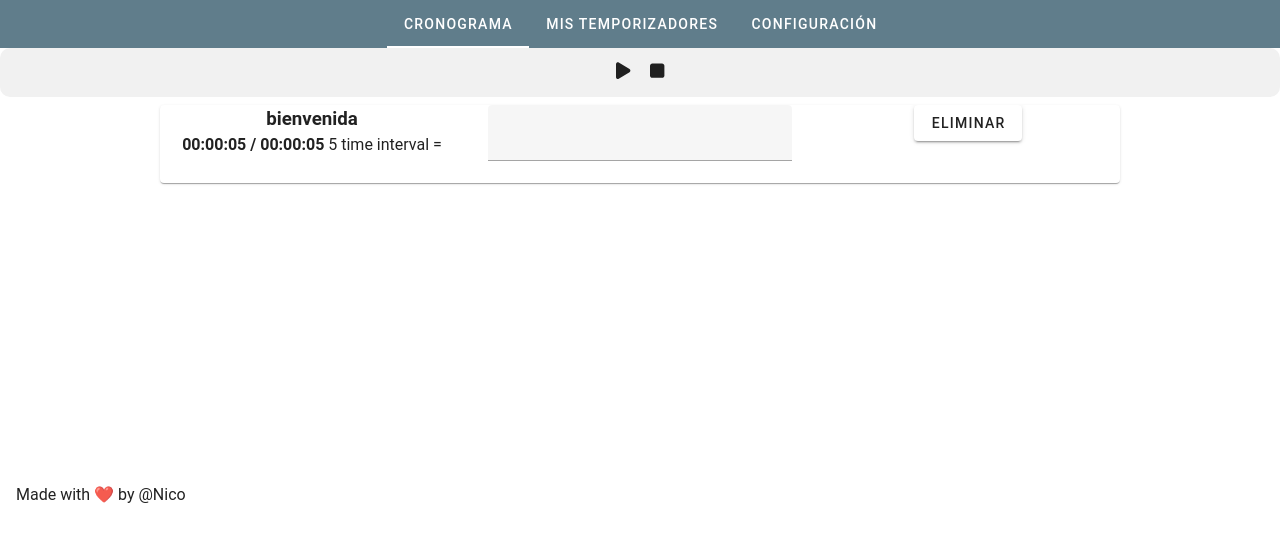
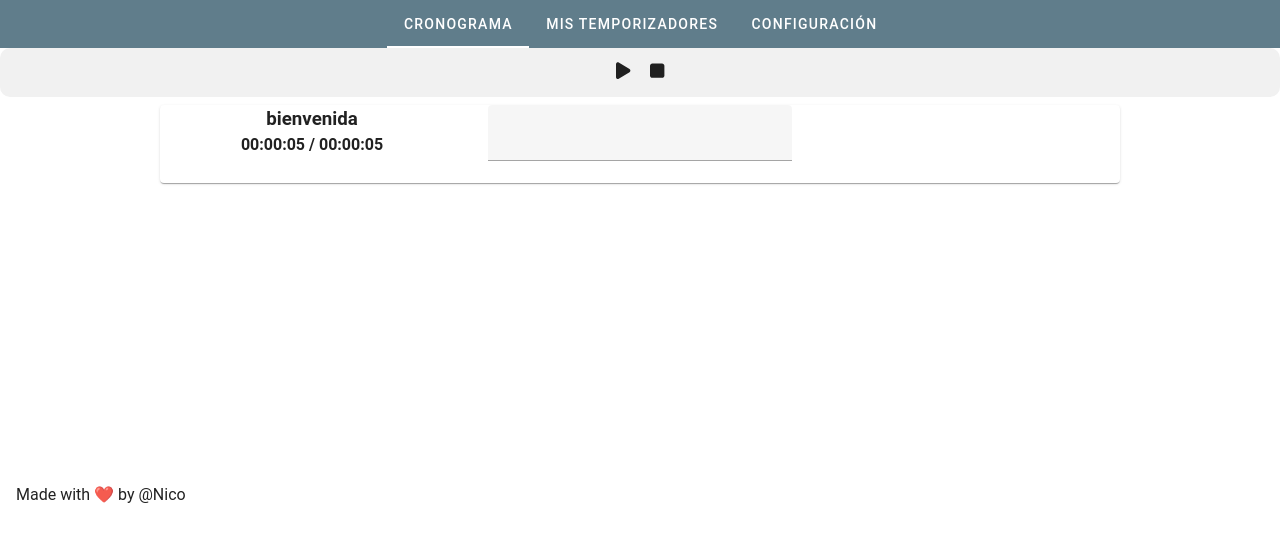
Before and after one commit to NicolasAriasUfro/Crono, a Vue app: page /mis-cronogramas in a window 1280 px wide. Shown: the top 542 px of the page. Built offline with nearby package versions, Linux system fonts and the light colour scheme.

Commit message:
boolean to edit the timer

```diff
--- a/src/components/TimerComponent.vue
+++ b/src/components/TimerComponent.vue
@@ -4,6 +4,10 @@ import { useScheduleStore } from "@/stores/SheduleStore";
 
 export default {
   props: {
+    isEditable: {
+      type: Boolean,
+      default: false,
+    },
     idTimer: {
       type: Number,
       default: null,
@@ -139,12 +143,13 @@ export default {
       <v-col>
         <h3>{{ name }}</h3>
         <strong> {{ formattedActualTime }} / {{ formattedInitialTime }}</strong>
-        {{ actualSeconds }}
-        time interval = {{ timerInterval }}
+        <div v-if="isEditable">time interval = {{ timerInterval }}</div>
       </v-col>
-      <v-col><v-select :items="timerOptions"> </v-select></v-col>
       <v-col>
-        <v-btn @click="deleteTimer">eliminar</v-btn>
+        <v-select :items="timerOptions"></v-select>
+      </v-col>
+      <v-col>
+        <v-btn v-if="isEditable" @click="deleteTimer">eliminar</v-btn>
       </v-col>
     </v-row>
   </v-card>
@@ -154,9 +159,11 @@ export default {
 * {
   //border: orangered 1px solid;
 }
+
 .priorizada {
   background-color: orange;
 }
+
 .eliminada {
   background-color: red;
 }
--- a/src/views/ModifyScheduleView.vue
+++ b/src/views/ModifyScheduleView.vue
@@ -56,7 +56,8 @@ export default {
     v-for="timer in useScheduleStore().schedules[selectedSchedule].timers"
     :key="timer.id"
   >
-    <TimerComponent class="selected" :id-timer="timer.id"> </TimerComponent>
+    <TimerComponent class="selected" :id-timer="timer.id" :is-editable="true">
+    </TimerComponent>
   </div>
   <v-divider class="ma-4"></v-divider>
 
```
